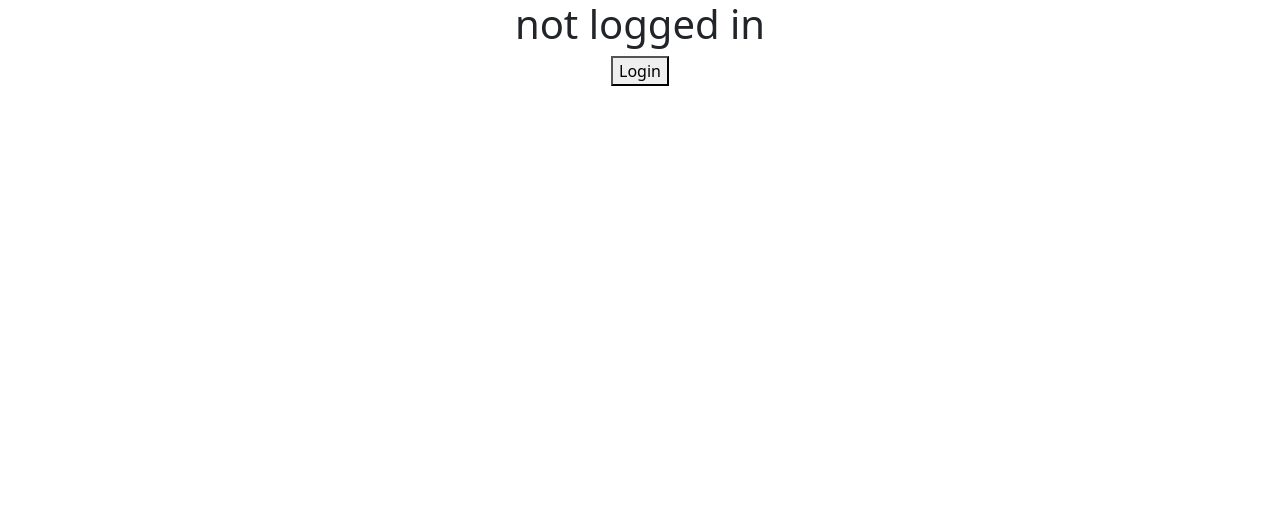
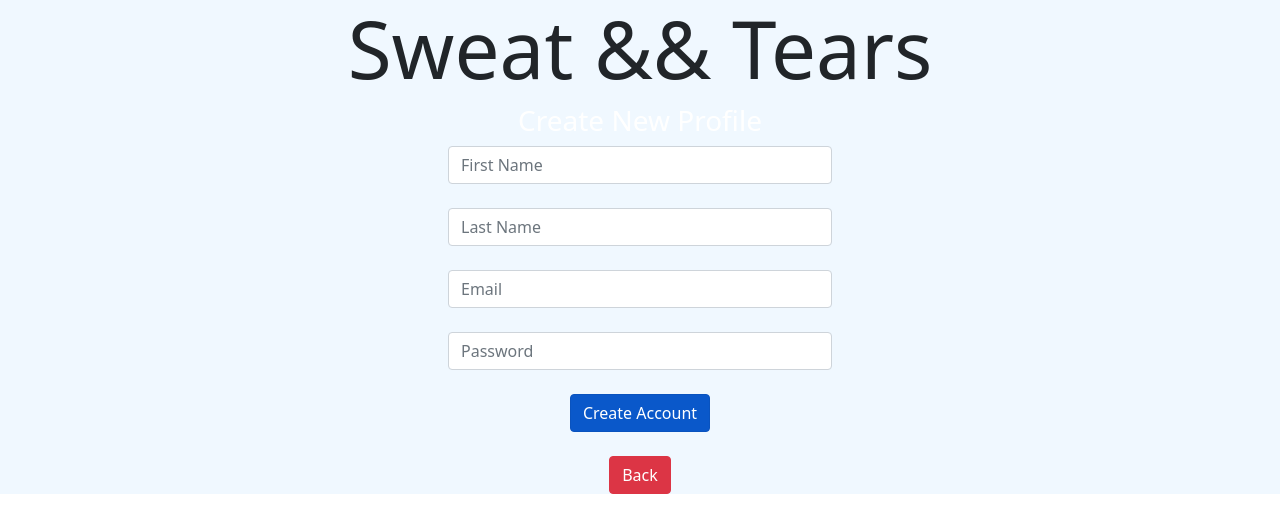
Before and after one commit to ryangrayson1/sweat-and-tears, a React (Create React App) app in the folder frontend/: page /new-user in a window 1280 px wide. Before the commit this address had no page. Shown: the top 532 px of the page. Built offline with nearby package versions, Linux system fonts and the light colour scheme.

Commit message:
routes and login barebones done

```diff
--- a/frontend/src/App.js
+++ b/frontend/src/App.js
@@ -3,42 +3,57 @@ import { BrowserRouter as Router, Routes, Route } from 'react-router-dom';
 import "bootstrap/dist/css/bootstrap.css";
 import Navbar from './components/Navbar.jsx';
 import Login from './components/Login.jsx';
+import NewUser from './components/NewUser.jsx';
 import './css/App.css';
 
 function App() {
 
   const [loggedIn, setLoggedIn] = useState(false);
 
-  const login = () => {
-    setLoggedIn(true);
+  const login = (email, password) => {
+    let auth = true;
+    if (auth) {
+      setLoggedIn(true);
+      return true;
+    }
+    console.log(email);
+    console.log(password);
   };
 
   const logout = () => {
     setLoggedIn(false);
-  }
+  };
+
+  const createUser = (fname, lname, email, pword) => {
+    console.log(fname);
+    console.log(lname);
+    console.log(email);
+    console.log(pword);
+    return login(email, pword);
+  };
 
   return (
     <div className="App">
       <Router>
-        <Routes>
-          <Route path = "/" element={<Login/>}/>
-        </Routes>
-      </Router>
       {!loggedIn ?
       (
         <>
-          <h1>not logged in</h1>
-          <button onClick={login}>Login</button>
+          <h1 className="display-1">Sweat && Tears</h1>
+          <Routes>
+            <Route path = "/" element={<Login loginProp={login}/>}/>
+            <Route path = "/new-user/" element={<NewUser createUserProp={createUser}/>}/>
+          </Routes>
         </>
       )
       :
       (
         <>
-          <h1>logged in</h1>
-          <Navbar logout={logout} />
+          <h1>Sweat && Tears</h1>
+          <Navbar logoutProp={logout} />
         </>
       )
       }
+      </Router>
 
     </div>
   );
--- a/frontend/src/components/Login.jsx
+++ b/frontend/src/components/Login.jsx
@@ -1,13 +1,19 @@
 import React, { useState } from 'react';
-import { Link } from 'react-router-dom';
+import { Link, useNavigate } from 'react-router-dom';
 
 export default function Login(props){
     const [email, setEmail] = useState();
     const [password, setPassword] = useState();
 
-    const handleSubmit = (e) => {
-        e.preventDefault();
-        console.log(e);
+    const nav = useNavigate();
+
+    const handleSubmit = () => {
+        if (email && password) {
+            if (props.loginProp(email, password)){
+                nav("/home/");
+            }
+
+        }
     }
     return (
     <div>
@@ -37,7 +43,7 @@ export default function Login(props){
                     placeholder="Password"
                 />
                 <br />
-                <button type="submit" className="btn btn-primary active">
+                <button type="submit" href="/home/" className="btn btn-primary active">
                     Sign in
                 </button>
             </form>
--- a/frontend/src/components/Navbar.jsx
+++ b/frontend/src/components/Navbar.jsx
@@ -5,18 +5,15 @@ export default function Navbar(props){
         return (
         <div>
             <button className="btn btn-success active">
-                <a className="clean" href="/">Home</a>
-            </button>&nbsp;
+                <a className="clean" href="/home/">Home</a>
+            </button>&ensp;
             <button className="btn btn-info active">
                 <a className="clean" href="/profile/">Profile</a>
-            </button>&nbsp;
+            </button>&ensp;
             <button className="btn btn-workouts active">
                 <a className="clean" href="/workouts/">Workouts</a>
-            </button>&nbsp;
-            <button className="btn btn-about active">
-                <a className="clean" href="/about/">About</a>
-            </button>&nbsp;
-            <button onClick={props.logout} className="btn btn-danger active">
+            </button>&ensp;
+            <button onClick={props.logoutProp} className="btn btn-danger active">
                 <a className="clean" href="/">Sign out</a>
             </button>
         </div>
--- /dev/null
+++ b/frontend/src/components/NewUser.jsx
@@ -0,0 +1,69 @@
+import React, { useState } from 'react';
+import { Link, useNavigate } from 'react-router-dom';
+
+export default function NewUser(props){
+    const [firstName, setFirstName] = useState();
+    const [lastName, setLastName] = useState();
+    const [email, setEmail] = useState();
+    const [password, setPassword] = useState();
+
+    const nav = useNavigate();
+
+    const handleSubmit = () => {
+        if (firstName && lastName && email && password) {
+            if (props.createUserProp(firstName, lastName, email, password)){
+                nav("/home/");
+            }
+        }
+    }
+
+    return(
+        <div>
+            <h3 className="clean">Create New Profile</h3>
+
+            <form onSubmit={handleSubmit} className="form-inline signin">
+                <input
+                    type="text"
+                    className="form-control"
+                    onChange={({ target }) =>
+                    setFirstName(target.value)}
+                    placeholder="First Name"
+                />
+                <br />
+                <input
+                    type="text"
+                    className="form-control"
+                    onChange={({ target}) =>
+                    setLastName(target.value)}
+                    placeholder="Last Name"
+                />
+                <br />
+                <input
+                    type="text"
+                    className="form-control"
+                    onChange={({ target }) =>
+                    setEmail(target.value)}
+                    placeholder="Email"
+                />
+                <br />
+                <input
+                    type="password"
+                    className="form-control"
+                    onChange={({ target}) =>
+                    setPassword(target.value)}
+                    placeholder="Password"
+                />
+                <br />
+                <button type="submit" className="btn btn-primary active">
+                    Create Account
+                </button>
+            </form>
+            <br/>
+            <button className="btn btn-danger" href="/">
+                <Link className="clean" to="/">
+                    Back
+                </Link>
+            </button>
+        </div>
+    )
+}
--- a/frontend/src/css/App.css
+++ b/frontend/src/css/App.css
@@ -1,5 +1,6 @@
 .App {
   text-align: center;
+  background-color: aliceblue;
 }
 
 .words {
@@ -12,3 +13,12 @@
   margin-right: 35%;
   align-items: center;
 }
+
+.clean {
+  text-decoration: none;
+  color: white;
+}
+
+.btn-workouts{
+  background-color: rgb(114, 5, 114) !important;
+}
```
